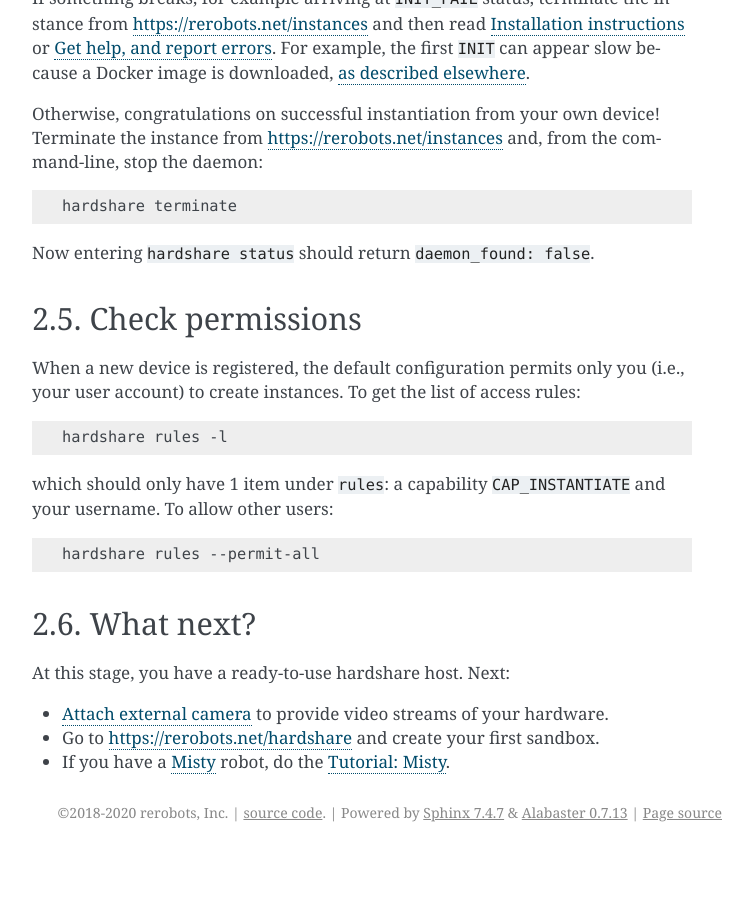
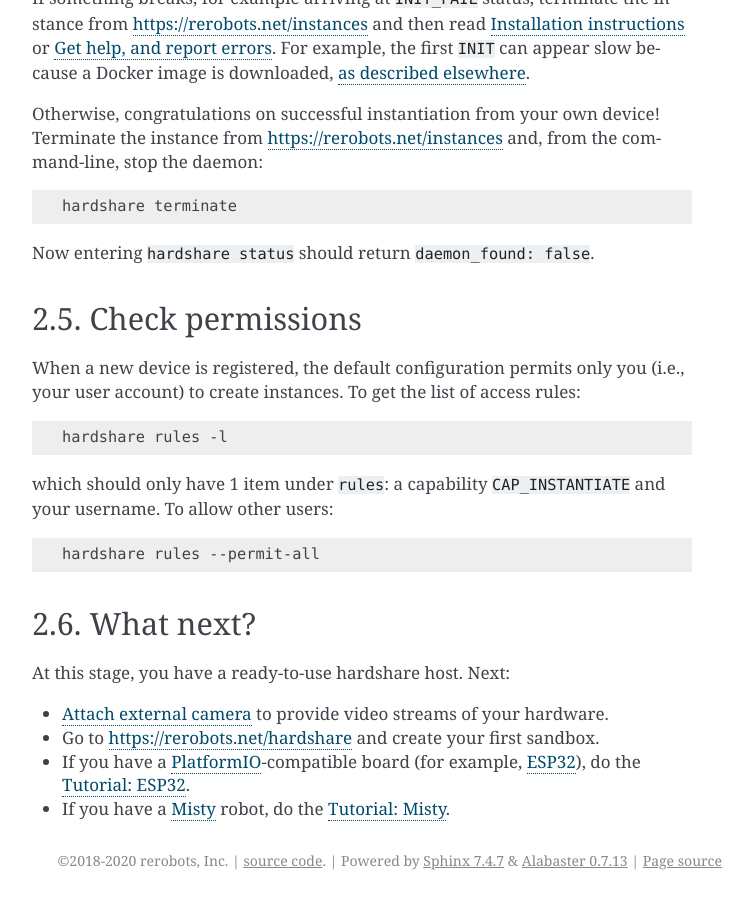
Before and after one commit to rerobots/hardshare, a Sphinx documentation site: the page built from doc/quickstart.rst, in a window 1280 px wide and 900 px high, scrolled down 1702 px. Shown: the whole window, without its empty margins (388-1141 px from the left). Built offline with Sphinx 7.4.7, drawn with Linux system fonts in a browser that asks for light colours; the version number is read from the project's files by our own code; before the commit the page ends 2554 px from its top, so only the background shows below that.

Commit message:
DOC: start tutorial: onboarding ESP32
[ci skip]

```diff
--- a/doc/index.rst
+++ b/doc/index.rst
@@ -22,6 +22,7 @@ The source code repository is at https://github.com/rerobots/hardshare
    attach_camera
    maint
    bestpractices
+   tutorial_esp32
    tutorial_misty
    help
 
--- a/doc/install.rst
+++ b/doc/install.rst
@@ -197,11 +197,14 @@ At this stage, you have a ready-to-use hardshare host. Next:
 
 * :doc:`attach_camera` to provide video streams of your hardware.
 * Go to https://rerobots.net/hardshare and create your first sandbox.
+* If you have a PlatformIO_-compatible board (for example, ESP32_), do the :doc:`tutorial_esp32`.
 * If you have a Misty_ robot, do the :doc:`tutorial_misty`.
 
 
 .. _rerobots: https://rerobots.net/
 .. _under the directory robots/ of the sourcetree: https://github.com/rerobots/hardshare/tree/master/robots
+.. _PlatformIO: https://docs.platformio.org/en/latest/what-is-platformio.html
+.. _ESP32: https://docs.espressif.com/projects/esp-idf/en/latest/esp32/
 .. _Misty: https://www.mistyrobotics.com/
 .. _Ubuntu: https://ubuntu.com/download/desktop
 .. _podman: https://podman.io/
--- a/doc/quickstart.rst
+++ b/doc/quickstart.rst
@@ -114,8 +114,11 @@ At this stage, you have a ready-to-use hardshare host. Next:
 
 * :doc:`attach_camera` to provide video streams of your hardware.
 * Go to https://rerobots.net/hardshare and create your first sandbox.
+* If you have a PlatformIO_-compatible board (for example, ESP32_), do the :doc:`tutorial_esp32`.
 * If you have a Misty_ robot, do the :doc:`tutorial_misty`.
 
 
+.. _PlatformIO: https://docs.platformio.org/en/latest/what-is-platformio.html
+.. _ESP32: https://docs.espressif.com/projects/esp-idf/en/latest/esp32/
 .. _Misty: https://www.mistyrobotics.com/
 .. _Ubuntu: https://ubuntu.com/download/desktop
```
Also changed, not shown: doc/tutorial_esp32.rst (added, +11 -0 lines).
